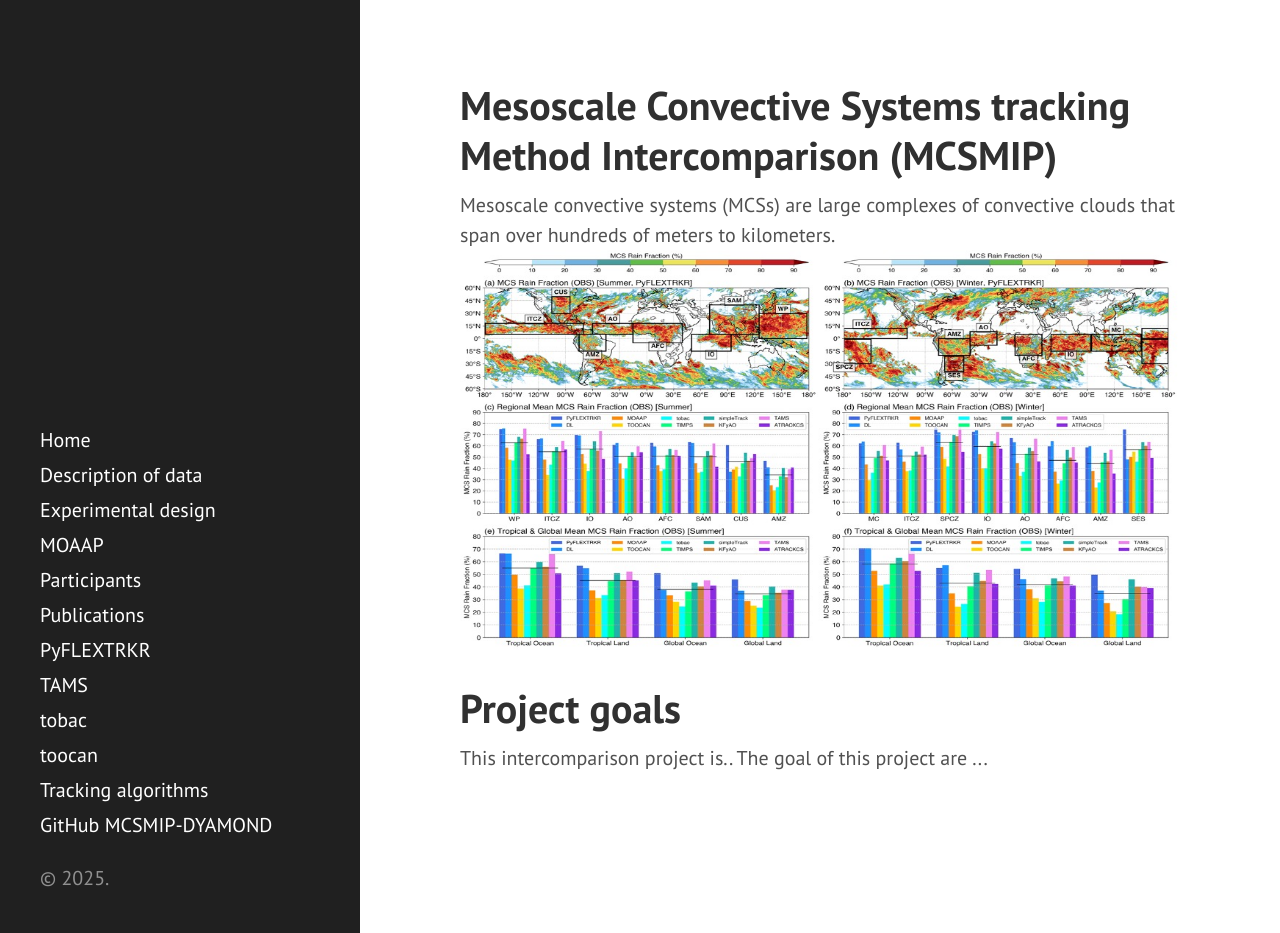
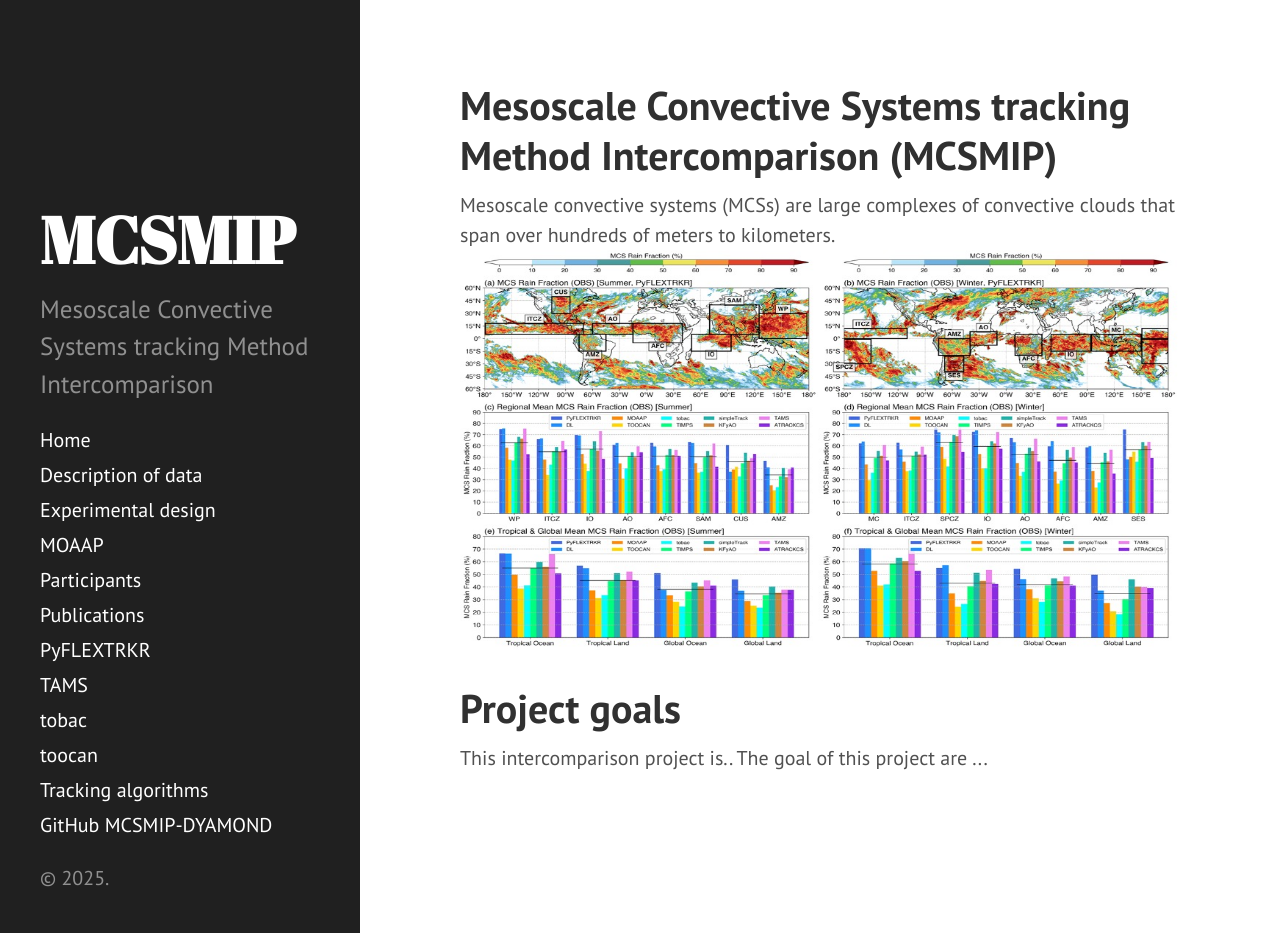
Before and after one commit to MCSMIP/mcsmip.github.io, a Jekyll site: the page built from index.html, in a window 1280 px wide and 933 px high. Built offline with Jekyll 4.4.1, drawn with Linux system fonts in a browser that asks for light colours; Markdown is read by kramdown in place of the engine named in the settings; the list of posts is cut into pages by our own code.

Commit message:
get text back

```diff
--- a/_includes/sidebar.html
+++ b/_includes/sidebar.html
@@ -1,7 +1,5 @@
 <div class="sidebar">
   <div class="container sidebar-sticky">
-    {% if page.url == site.baseurl %}
-      <!-- Show title and description only on the landing page -->
     <div class="sidebar-about">
       <h1>
         <a href="{{ site.baseurl }}">
@@ -10,7 +8,6 @@
       </h1>
       <p class="lead">{{ site.description }}</p>
     </div>
-    {% endif %}
 
     <nav class="sidebar-nav">
       <!-- Home Link: Ensure it's displayed only once -->
```
Lines whose indentation alone changed are shown as unchanged.
